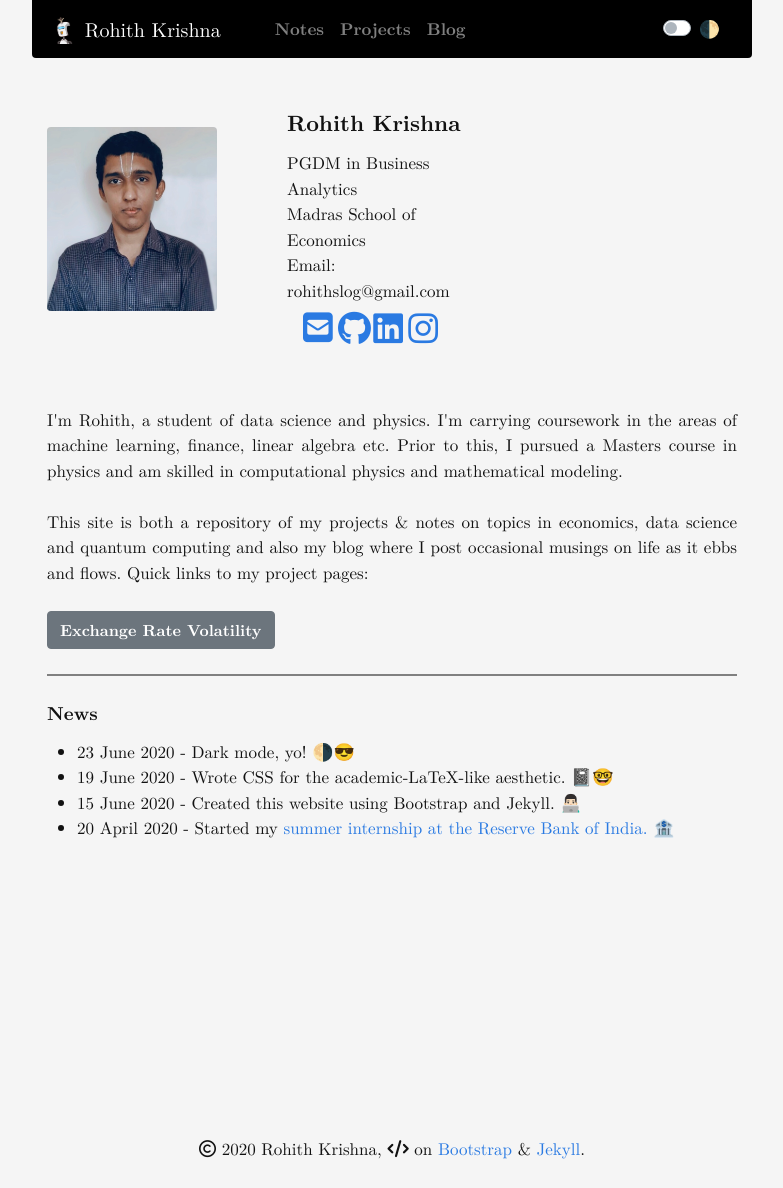
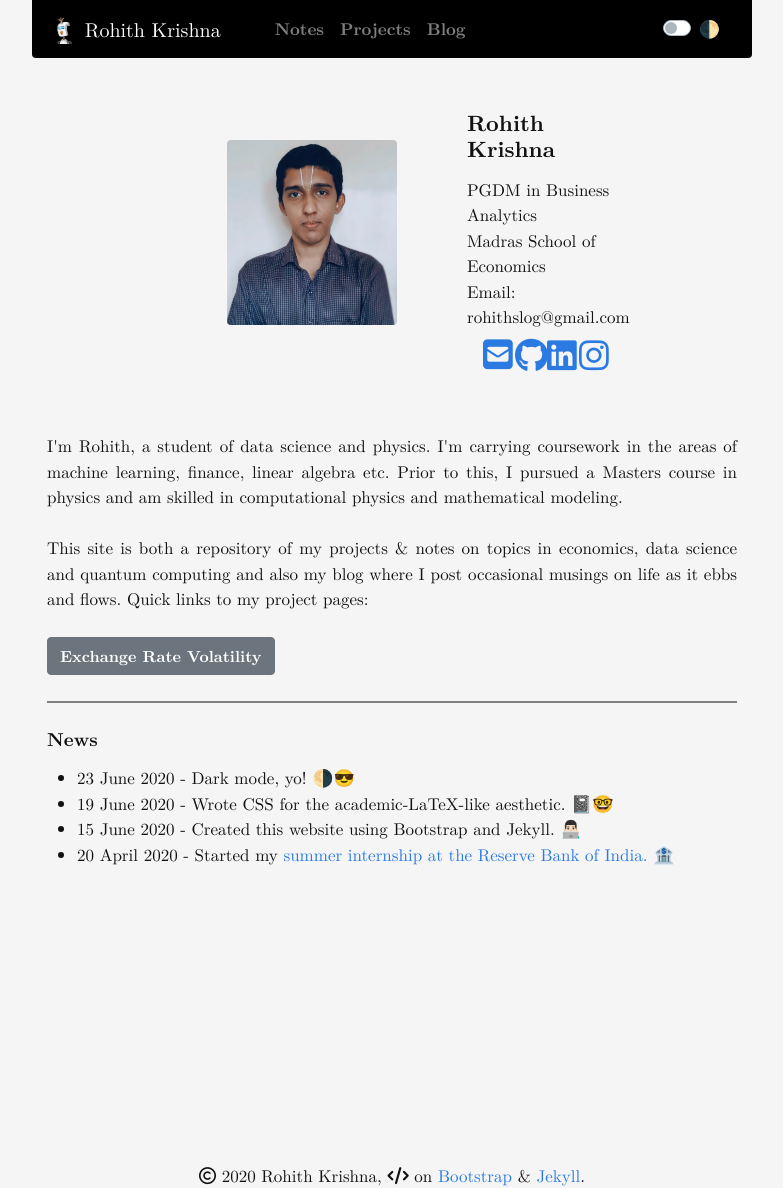
Before and after one commit to rohithmay/rohithmay.github.io, a Jekyll site: the page built from index.md, in a window 1280 px wide. Shown: the whole page, without its empty margins (248-1031 px from the left). Built offline with Jekyll 4.4.1, drawn with Linux system fonts in a browser that asks for light colours; nearby versions of some CDN libraries; a style sheet for code colours, icons or effects is not loaded; before the commit the page ends 1162 px from its top, so only the background shows below that.

Commit message:
Update index.md

```diff
--- a/index.md
+++ b/index.md
@@ -6,9 +6,8 @@
 <div class="container-fluid">
 
           <div class="row">
-                  <div class="d-flex justify-content-right">
 
-                  <div class="col ml-auto d-flex align-items-center">
+                  <div class="col col-4 ml-auto d-flex align-items-center">
                       <img style="margin: 0px 0 0px 0;"
                            id="gravatar-img"
                            src="images/pro-pic.jpg"
@@ -16,7 +15,7 @@
                            width="170" />
                   </div>
 
-                  <div class="col mr-auto d-flex align-items-left">
+                  <div class="col col-2 mr-auto d-flex align-items-left">
                         <div align="left">
                         <br/>
                         <h2> Rohith Krishna </h2>
@@ -96,7 +95,7 @@
                             </div>
                         </div>
               </div>
-          </div>
+
 
 
 <!--
```
